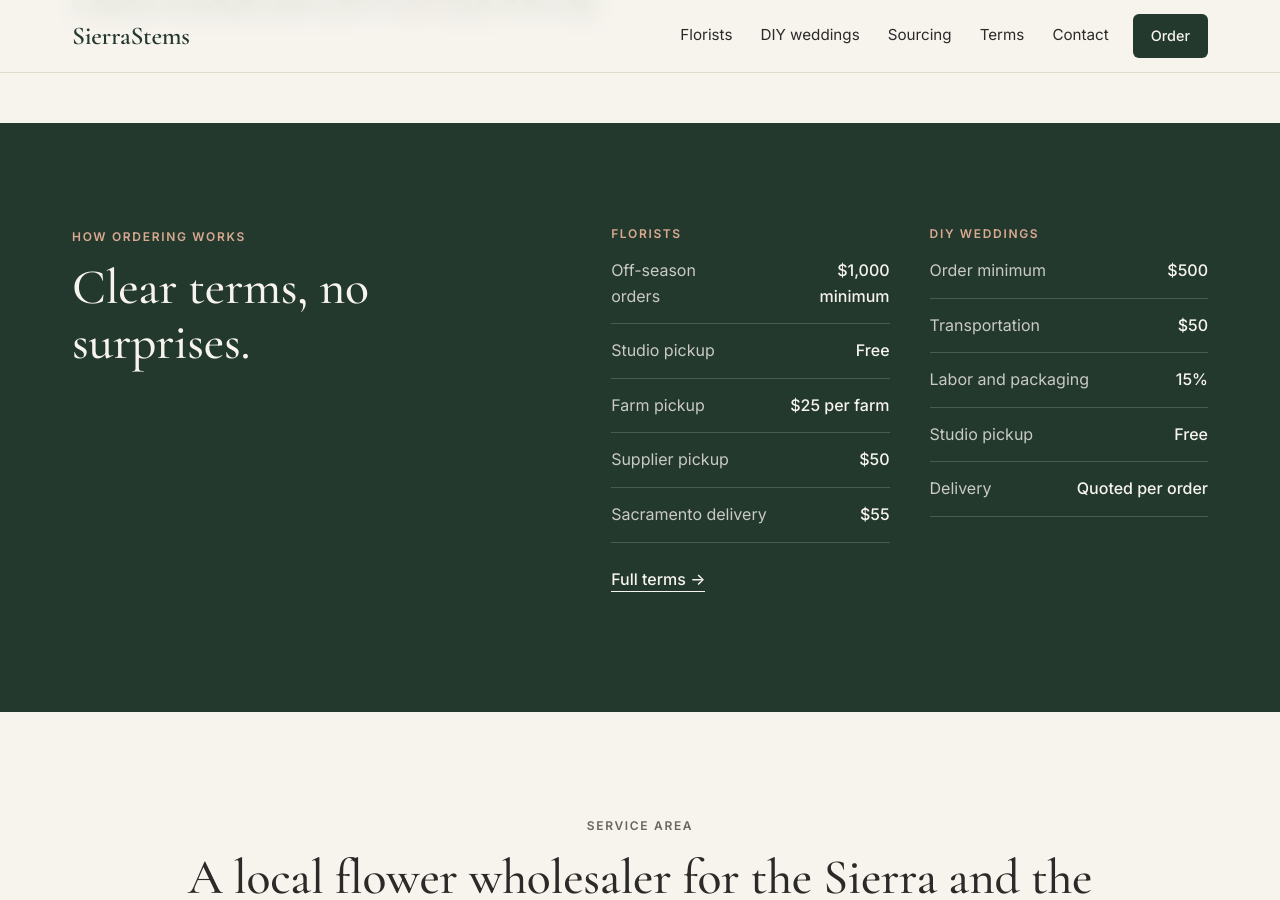
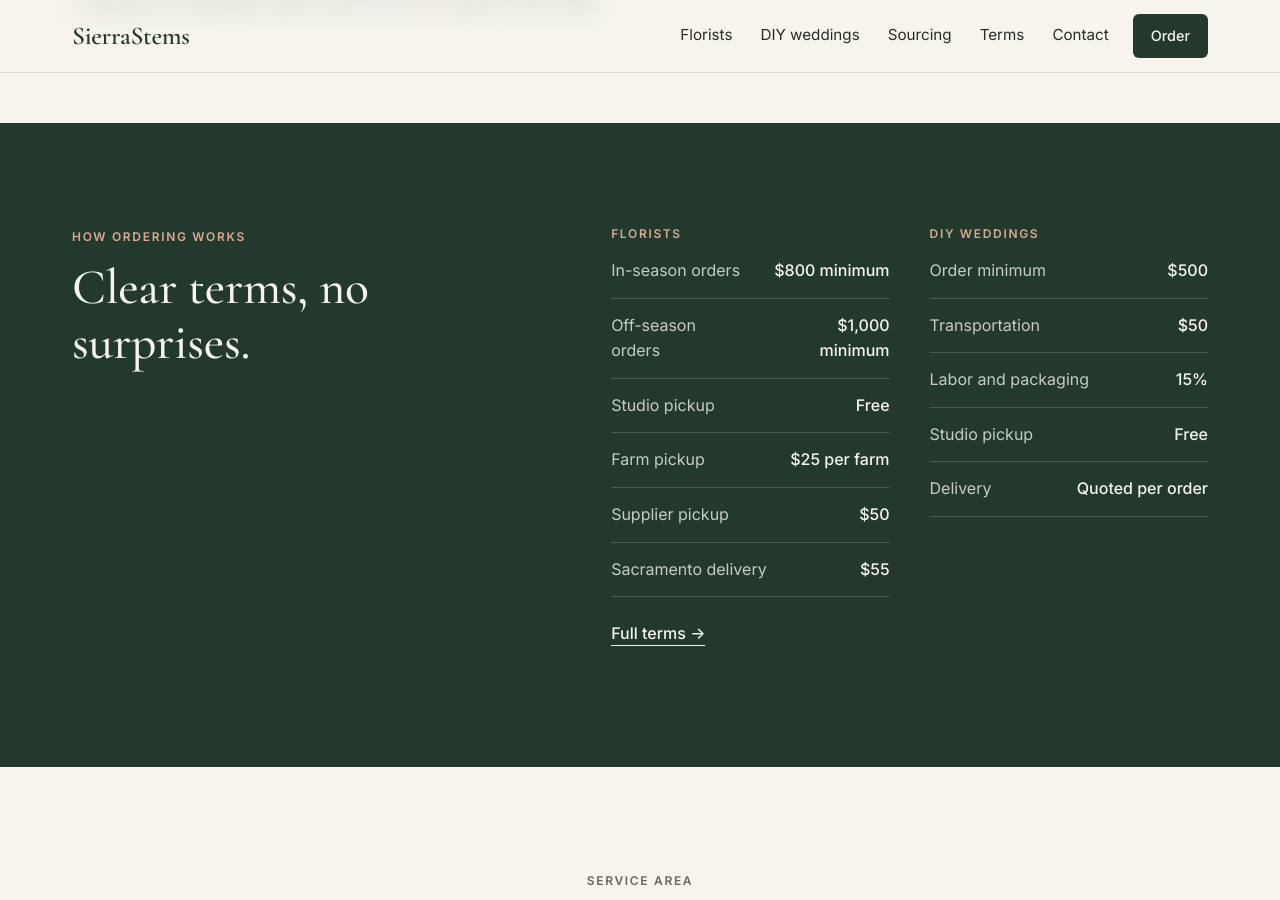
Before and after one commit to jshplhm/sierrastems, a Jekyll site: the page built from index.html, in a window 1280 px wide and 900 px high, scrolled down 3222 px. Built offline with Jekyll 4.4.1, drawn with Linux system fonts in a browser that asks for light colours.

Commit message:
Florists: $800 in-season order minimum
Co-Authored-By: Claude Opus 5.5 <noreply@anthropic.com>
Claude-Session: https://claude.ai/code/session_012d4NNvuZZmyaY4YyJAbTUg

```diff
--- a/_config.yml
+++ b/_config.yml
@@ -61,6 +61,7 @@ business:
 
 # ---- Terms (shown on Terms, Order, and the home page) ----------------------
 terms:
+  inseason_minimum: 800       # florists: in-season orders
   offseason_minimum: 1000      # florists: off-season orders
   diy_minimum: 500             # DIY weddings
   diy_transport_fee: 50
--- a/_includes/head.html
+++ b/_includes/head.html
@@ -17,6 +17,7 @@
     csv: {{ site.availability_csv_url | jsonify }},
     endpoint: {{ site.order_endpoint | jsonify }},
     minimum: {{ site.terms.offseason_minimum | default: 1000 }},
+    inseasonMinimum: {{ site.terms.inseason_minimum | default: 0 }},
     tradeHash: {{ site.trade_code_sha256 | jsonify }},
     diySheetId: {{ site.diy_sheet_id | jsonify }},
     diyUrls: {{ site.diy_csv_urls | jsonify }},
--- a/assets/js/order.js
+++ b/assets/js/order.js
@@ -148,6 +148,11 @@
       if (t.offseason > 0 && t.offseason < min) {
         msg = 'Off-season stems total ' + SS.money(t.offseason) + '. The off-season minimum is ' + wholeMoney(min) +
           ', so add ' + SS.money(min - t.offseason) + ' more. You can still send this and we will talk it through.';
+      }
+      var imin = Number(C.inseasonMinimum) || 0;
+      if (t.offseason === 0 && t.subtotal > 0 && t.subtotal < imin) {
+        msg = 'Flowers total ' + SS.money(t.subtotal) + '. The in-season minimum is ' + wholeMoney(imin) +
+          ', so add ' + SS.money(imin - t.subtotal) + ' more. You can still send this and we will talk it through.';
       }
     }
     warn.textContent = msg;
--- a/availability/index.html
+++ b/availability/index.html
@@ -12,7 +12,7 @@ scripts:
     <h1 class="h-page">This week's list</h1>
     <div data-trade-content>
       <p class="updated" data-updated aria-live="polite">&nbsp;</p>
-      <p class="tool-note">Wholesale prices per unit. Off-season orders start at {% include money.html n=site.terms.offseason_minimum %}. <a href="{{ '/terms/' | relative_url }}">Terms</a> · <button type="button" class="link-btn" data-lock>Hide prices</button></p>
+      <p class="tool-note">Wholesale prices per unit. In-season orders start at {% include money.html n=site.terms.inseason_minimum %}, off-season orders at {% include money.html n=site.terms.offseason_minimum %}. <a href="{{ '/terms/' | relative_url }}">Terms</a> · <button type="button" class="link-btn" data-lock>Hide prices</button></p>
     </div>
   </div>
 </section>
--- a/index.html
+++ b/index.html
@@ -87,6 +87,7 @@ scripts:
       <div>
         <h3 class="term-h">Florists</h3>
         <dl class="term-list">
+          <div><dt>In-season orders</dt><dd>{% include money.html n=t.inseason_minimum %} minimum</dd></div>
           <div><dt>Off-season orders</dt><dd>{% include money.html n=t.offseason_minimum %} minimum</dd></div>
           {%- for f in site.data.fulfillment %}
           <div><dt>{{ f.short }}</dt><dd>{% if f.fee == 0 %}Free{% elsif f.fee %}${{ f.fee }}{% if f.fee_suffix %} {{ f.fee_suffix }}{% endif %}{% else %}{{ f.fee_label }}{% endif %}</dd></div>
--- a/terms/index.html
+++ b/terms/index.html
@@ -1,6 +1,6 @@
 ---
 title: Terms, Minimums, and Delivery Fees
-description: SierraStems terms for florists and DIY weddings. Free Nevada City pickup, $55 Sacramento delivery, and a $500 DIY order minimum.
+description: SierraStems terms for florists and DIY weddings. $800 in-season and $1,000 off-season florist minimums, free Nevada City pickup, $55 Sacramento delivery, and a $500 DIY order minimum.
 permalink: /terms/
 body_class: page-terms
 ---
@@ -16,6 +16,7 @@ body_class: page-terms
     <h2 class="h-section">Florists and event designers</h2>
     <dl class="def">
       <div><dt>Trade prices</dt><dd>The florist list shows wholesale prices with a trade code. <a href="{{ '/contact/' | relative_url }}">Contact us</a> to set up a trade account.</dd></div>
+      <div><dt>In-season orders</dt><dd>{% include money.html n=t.inseason_minimum %} minimum.</dd></div>
       <div><dt>Off-season orders</dt><dd>{% include money.html n=t.offseason_minimum %} minimum. Off-season stems come from Central Coast growers, and the minimum is set for larger weddings.</dd></div>
       {%- for f in site.data.fulfillment %}
       <div><dt>{{ f.label }}</dt><dd><strong>{% if f.fee == 0 %}Free{% elsif f.fee %}${{ f.fee }}{% if f.fee_suffix %} {{ f.fee_suffix }}{% endif %}{% else %}{{ f.fee_label }}{% endif %}</strong>. {{ f.detail }}</dd></div>
```
